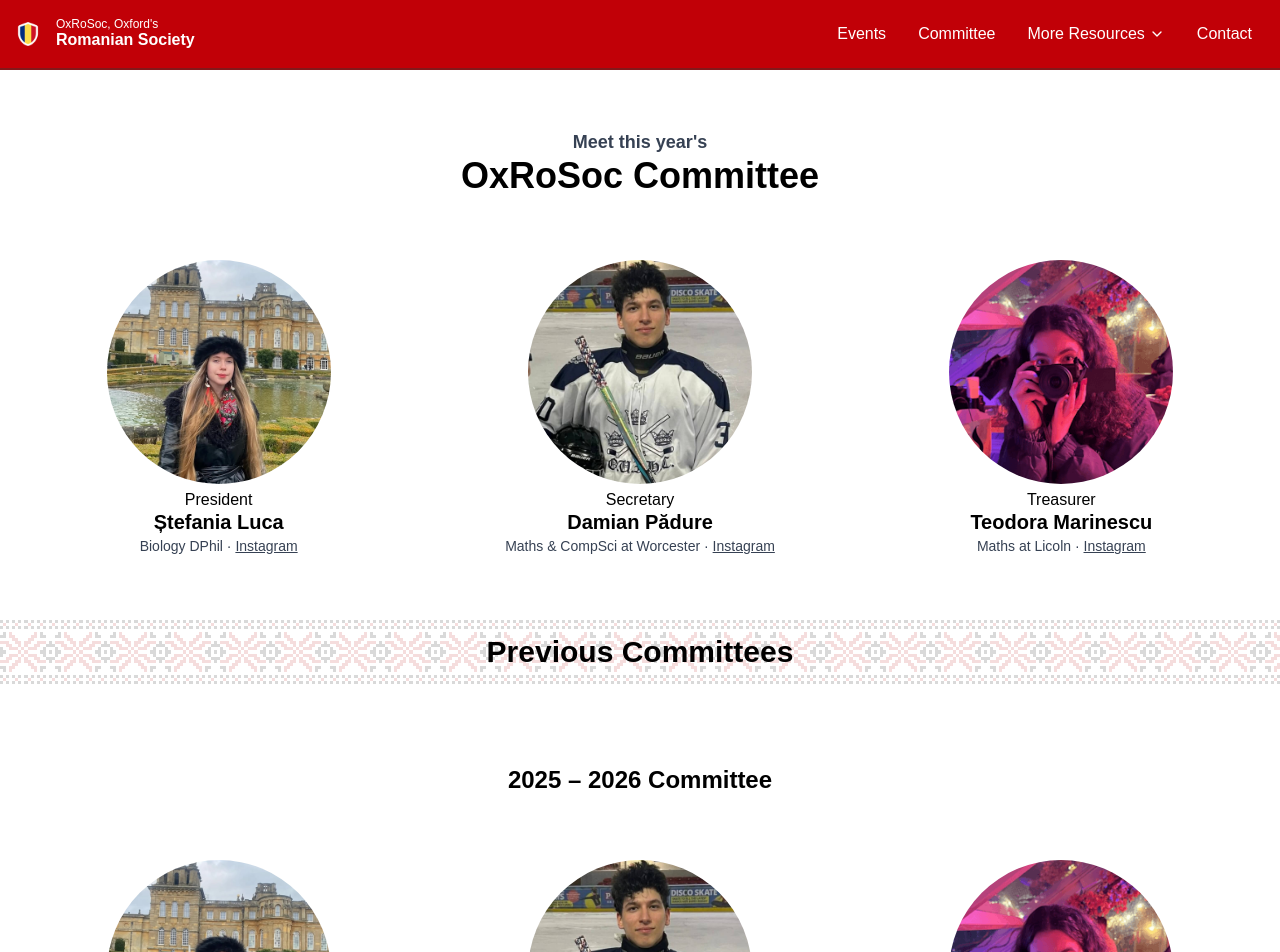
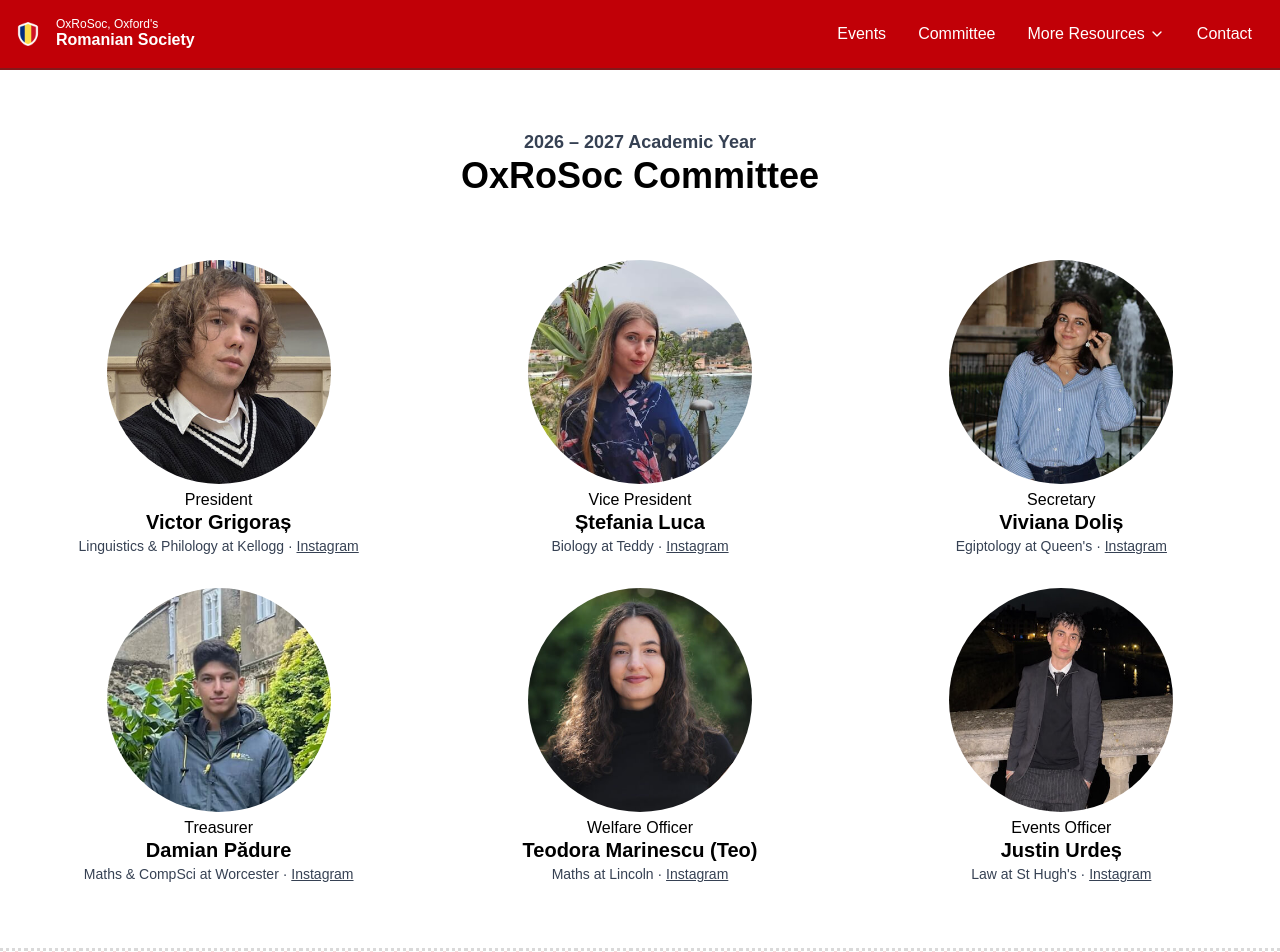
Before and after one commit to domi-s/oxrosoc, a SvelteKit app: page /committee in a window 1280 px wide. Shown: the top 952 px of the page. Built offline with nearby package versions, Linux system fonts and the light colour scheme; a web font is replaced by a local one.

Commit message:
Add new committee

```diff
--- a/src/routes/committee/+page.svelte
+++ b/src/routes/committee/+page.svelte
@@ -1,4 +1,11 @@
 <script>
+	import comVictor from '#lib/assets/committee/2026-2027/victor.jpeg';
+	import comStefania2 from '#lib/assets/committee/2026-2027/stefania.jpeg';
+	import comViviana from '#lib/assets/committee/2026-2027/viviana.jpeg';
+	import comDamian2 from '#lib/assets/committee/2026-2027/damian.jpeg';
+	import comTeodora2 from '#lib/assets/committee/2026-2027/teodora.jpeg';
+	import comJustin from '#lib/assets/committee/2026-2027/justin.jpeg';
+
 	import comStefania from '#lib/assets/committee/2025-2026/stefania.webp';
 	import comDamian from '#lib/assets/committee/2025-2026/damian.jpg';
 	import comTeodora from '#lib/assets/committee/2025-2026/teodora.png';
@@ -17,33 +24,57 @@
 
 <div class="p-4 pb-16 pt-16 mx-auto max-w-7xl">
 	<div class="py-8 sm:py-16 flex flex-col items-center justify-center text-center">
-		<p class="text-lg font-bold text-gray-700">Meet this year's</p>
+		<p class="text-lg font-bold text-gray-700">2026 – 2027 Academic Year</p>
 		<h1 class="text-4xl font-bold">OxRoSoc Committee</h1>
 	</div>
 	<div class="gallery-grid grid grid-cols-1 sm:grid-cols-2 lg:grid-cols-3 gap-4 gap-y-8">
 		<CommitteeCard
+			name="Victor Grigoraș"
+			position="President"
+			image={comVictor}
+			instagram="victorgrigroas"
+			course="Linguistics & Philology"
+			college="Kellogg"
+		/>
+		<CommitteeCard
 			name="Ștefania Luca"
-			position="President"
-			image={comStefania}
+			position="Vice President"
+			image={comStefania2}
 			instagram="stefan.snakevine"
 			course="Biology"
-			college="DPhil"
+			college="Teddy"
+		/>
+		<CommitteeCard
+			name="Viviana Doliș"
+			position="Secretary"
+			image={comViviana}
+			instagram="vivianadolis"
+			course="Egiptology"
+			college="Queen's"
 		/>
 		<CommitteeCard
 			name="Damian Pădure"
-			position="Secretary"
-			image={comDamian}
+			position="Treasurer"
+			image={comDamian2}
 			instagram="damian.padure"
 			course="Maths & CompSci"
 			college="Worcester"
 		/>
 		<CommitteeCard
-			name="Teodora Marinescu"
-			position="Treasurer"
-			image={comTeodora}
+			name="Teodora Marinescu (Teo)"
+			position="Welfare Officer"
+			image={comTeodora2}
 			instagram="teodora_marinescu_"
 			course="Maths"
-			college="Licoln"
+			college="Lincoln"
+		/>
+		<CommitteeCard
+			name="Justin Urdeș"
+			position="Events Officer"
+			image={comJustin}
+			instagram="justinissi"
+			course="Law"
+			college="St Hugh's"
 		/>
 	</div>
 </div>
@@ -61,7 +92,7 @@
 			image={comStefania}
 			instagram="stefan.snakevine"
 			course="Biology"
-			college="DPhil"
+			college="Teddy"
 		/>
 		<CommitteeCard
 			name="Damian Pădure"
```
